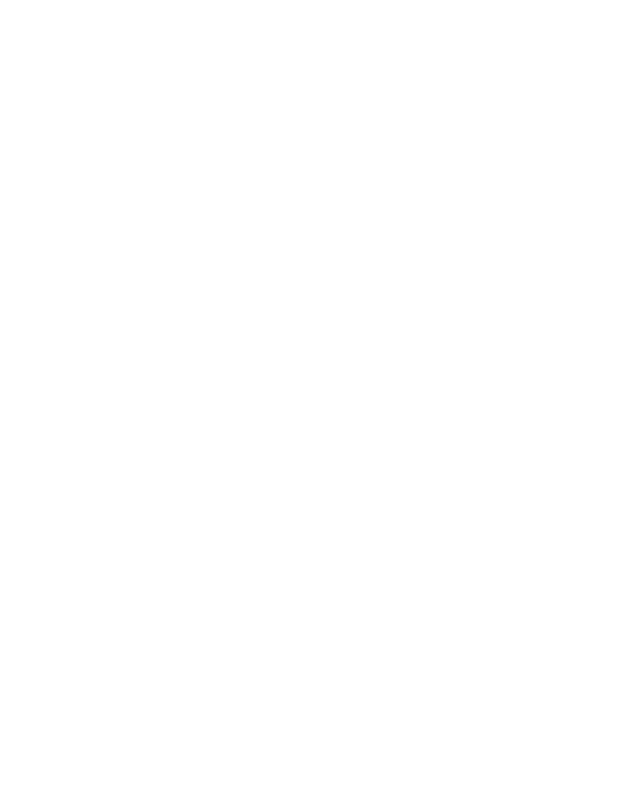
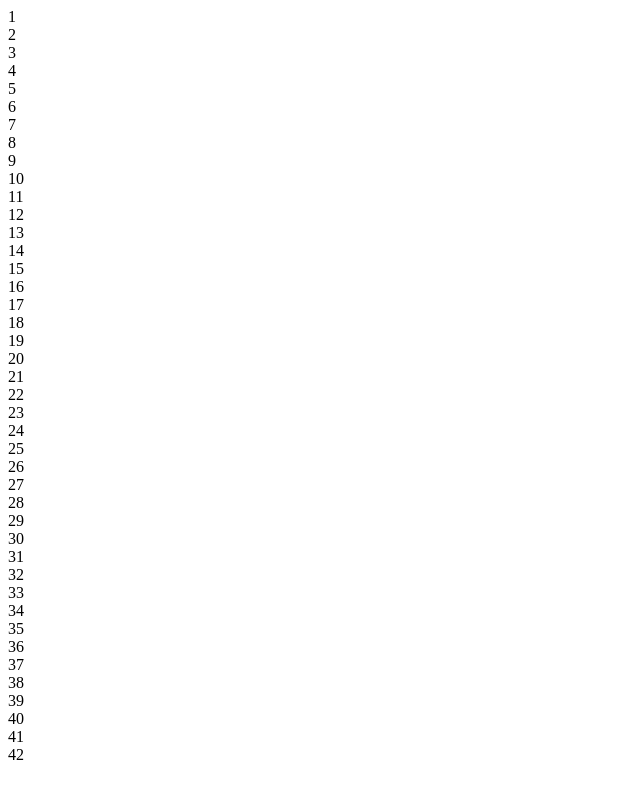
Before and after one commit to Andy-Reynolds/connect-four-project, a plain HTML site: page index.html in a window 1280 px wide. Shown: the whole page, without its empty margins (0-640 px from the left). Drawn offline with Linux system fonts and the light colour scheme.

Commit message:
Numbered the divs for reference

```diff
--- a/index.html
+++ b/index.html
@@ -11,48 +11,48 @@
 <body>
 
   <div class="playing-grid">
-    <div class="playing-grid__token-space"></div>
-    <div class="playing-grid__token-space"></div>
-    <div class="playing-grid__token-space"></div>
-    <div class="playing-grid__token-space"></div>
-    <div class="playing-grid__token-space"></div>
-    <div class="playing-grid__token-space"></div>
-    <div class="playing-grid__token-space"></div>
-    <div class="playing-grid__token-space"></div>
-    <div class="playing-grid__token-space"></div>
-    <div class="playing-grid__token-space"></div>
-    <div class="playing-grid__token-space"></div>
-    <div class="playing-grid__token-space"></div>
-    <div class="playing-grid__token-space"></div>
-    <div class="playing-grid__token-space"></div>
-    <div class="playing-grid__token-space"></div>
-    <div class="playing-grid__token-space"></div>
-    <div class="playing-grid__token-space"></div>
-    <div class="playing-grid__token-space"></div>
-    <div class="playing-grid__token-space"></div>
-    <div class="playing-grid__token-space"></div>
-    <div class="playing-grid__token-space"></div>
-    <div class="playing-grid__token-space"></div>
-    <div class="playing-grid__token-space"></div>
-    <div class="playing-grid__token-space"></div>
-    <div class="playing-grid__token-space"></div>
-    <div class="playing-grid__token-space"></div>
-    <div class="playing-grid__token-space"></div>
-    <div class="playing-grid__token-space"></div>
-    <div class="playing-grid__token-space"></div>
-    <div class="playing-grid__token-space"></div>
-    <div class="playing-grid__token-space"></div>
-    <div class="playing-grid__token-space"></div>
-    <div class="playing-grid__token-space"></div>
-    <div class="playing-grid__token-space"></div>
-    <div class="playing-grid__token-space"></div>
-    <div class="playing-grid__token-space"></div>
-    <div class="playing-grid__token-space"></div>
-    <div class="playing-grid__token-space"></div>
-    <div class="playing-grid__token-space"></div>
-    <div class="playing-grid__token-space"></div>
-    <div class="playing-grid__token-space"></div>
-    <div class="playing-grid__token-space"></div>
+    <div class="playing-grid__token-space">1</div>
+    <div class="playing-grid__token-space">2</div>
+    <div class="playing-grid__token-space">3</div>
+    <div class="playing-grid__token-space">4</div>
+    <div class="playing-grid__token-space">5</div>
+    <div class="playing-grid__token-space">6</div>
+    <div class="playing-grid__token-space">7</div>
+    <div class="playing-grid__token-space">8</div>
+    <div class="playing-grid__token-space">9</div>
+    <div class="playing-grid__token-space">10</div>
+    <div class="playing-grid__token-space">11</div>
+    <div class="playing-grid__token-space">12</div>
+    <div class="playing-grid__token-space">13</div>
+    <div class="playing-grid__token-space">14</div>
+    <div class="playing-grid__token-space">15</div>
+    <div class="playing-grid__token-space">16</div>
+    <div class="playing-grid__token-space">17</div>
+    <div class="playing-grid__token-space">18</div>
+    <div class="playing-grid__token-space">19</div>
+    <div class="playing-grid__token-space">20</div>
+    <div class="playing-grid__token-space">21</div>
+    <div class="playing-grid__token-space">22</div>
+    <div class="playing-grid__token-space">23</div>
+    <div class="playing-grid__token-space">24</div>
+    <div class="playing-grid__token-space">25</div>
+    <div class="playing-grid__token-space">26</div>
+    <div class="playing-grid__token-space">27</div>
+    <div class="playing-grid__token-space">28</div>
+    <div class="playing-grid__token-space">29</div>
+    <div class="playing-grid__token-space">30</div>
+    <div class="playing-grid__token-space">31</div>
+    <div class="playing-grid__token-space">32</div>
+    <div class="playing-grid__token-space">33</div>
+    <div class="playing-grid__token-space">34</div>
+    <div class="playing-grid__token-space">35</div>
+    <div class="playing-grid__token-space">36</div>
+    <div class="playing-grid__token-space">37</div>
+    <div class="playing-grid__token-space">38</div>
+    <div class="playing-grid__token-space">39</div>
+    <div class="playing-grid__token-space">40</div>
+    <div class="playing-grid__token-space">41</div>
+    <div class="playing-grid__token-space">42</div>
   </div>
 
 </body>
```
